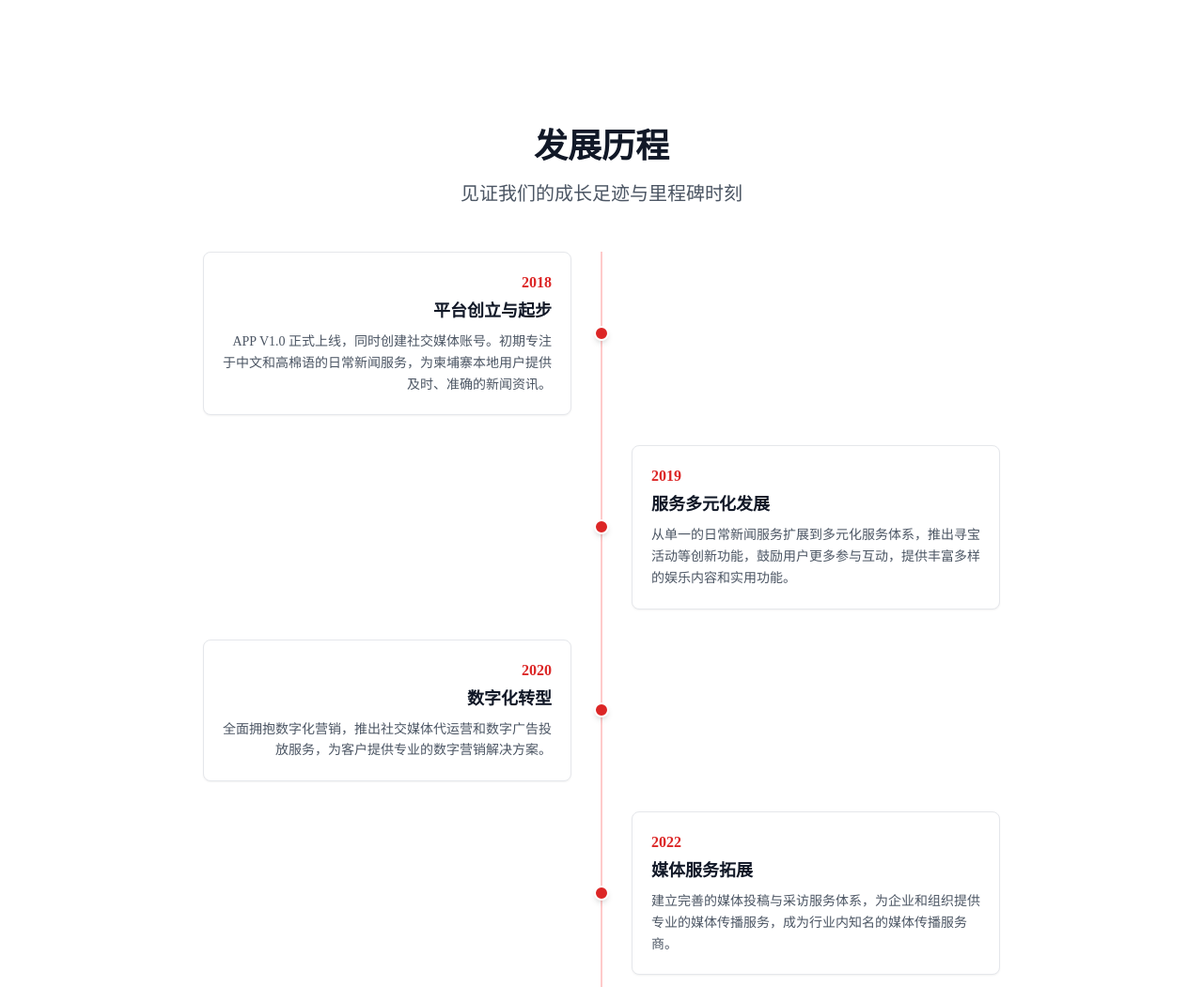
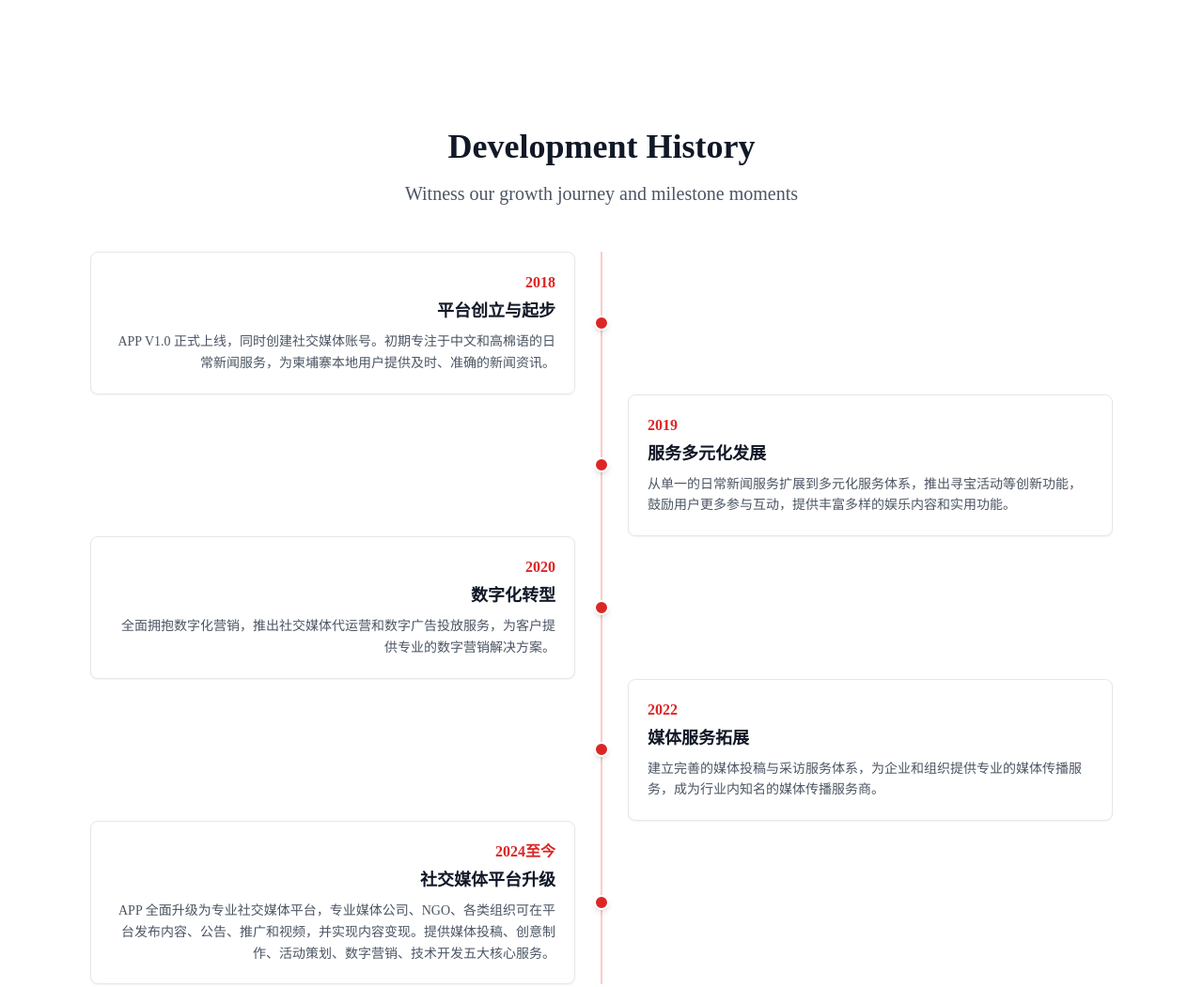
Before and after one commit to honglaysin/tnaot_media_web-main, an Astro site: page /about in a window 1280 px wide. Shown: the part 780-1831 px from the top of the page at 94% size. Built offline with nearby package versions, Linux system fonts and the light colour scheme; Astro itself is replaced by a stand-in of ours.

Commit message:
Update about.astro

```diff
--- a/src/pages/about.astro
+++ b/src/pages/about.astro
@@ -225,35 +225,36 @@ const milestones = [
     <section class="section-padding bg-white">
           <div class="container">
             <div class="text-center mb-12">
-           <h2 class="text-3xl md:text-4xl font-bold text-gray-900 mb-4">发展历程</h2>
-           <p class="text-xl text-gray-600">见证我们的成长足迹与里程碑时刻</p>
+              <h2 class="text-3xl md:text-4xl font-bold text-gray-900 mb-4">Development History</h2>
+              <p class="text-xl text-gray-600">Witness our growth journey and milestone moments</p>
             </div>
 
-        <div class="max-w-4xl mx-auto">
-          <div class="relative">
-            <!-- 时间线 -->
-            <div class="absolute left-1/2 transform -translate-x-1/2 w-0.5 h-full bg-primary-200"></div>
+            <div class="relative max-w-6xl mx-auto">
+              <!-- Timeline Line -->
+              <div class="absolute top-0 left-5 md:left-1/2 transform md:-translate-x-1/2 w-0.5 h-full bg-primary-200"></div>
 
-            <div class="space-y-8">
+              <div class="space-y-8 md:space-y-0 md:divide-y-0">
                 {milestones.map((milestone, index) => (
-                <div class={`flex items-center ${index % 2 === 0 ? 'flex-row' : 'flex-row-reverse'}`}>
-                  <div class="flex-1 px-6">
-                    <div class={`bg-white border border-gray-200 rounded-lg p-5 shadow-sm hover:shadow-md transition-all duration-300 ${index % 2 === 0 ? 'text-right' : 'text-left'}`}>
+                  <div class="flex flex-col md:flex-row md:items-center relative">
+
+                    <!-- Left Side (desktop alternating) -->
+                    <div class={`flex-1 px-6 ${index % 2 === 0 ? 'md:pr-8 md:text-right' : 'md:order-2 md:pl-8 md:text-left'}`}>
+                      <div class="bg-white border border-gray-200 rounded-lg p-5 shadow-sm hover:shadow-md transition-all duration-300">
                         <div class="text-primary-600 font-bold text-base mb-1">{milestone.year}</div>
                         <h3 class="text-lg font-bold text-gray-900 mb-2">{milestone.title}</h3>
                         <p class="text-gray-600 text-sm leading-relaxed">{milestone.description}</p>
                       </div>
                     </div>
 
-                  <!-- 时间点 -->
-                  <div class="relative z-10">
+                    <!-- Timeline Dot -->
+                    <div class="absolute left-5 md:left-1/2 transform md:-translate-x-1/2 z-10">
                       <div class="w-4 h-4 bg-primary-600 rounded-full border-2 border-white shadow-md"></div>
                     </div>
 
-                  <div class="flex-1 px-6"></div>
+                    <!-- Right Side (empty for alignment) -->
+                    <div class={`flex-1 px-6 hidden md:block ${index % 2 === 0 ? 'md:order-2' : ''}`}></div>
                   </div>
                 ))}
-            </div>
               </div>
             </div>
           </div>
```
Lines whose indentation alone changed are shown as unchanged.
